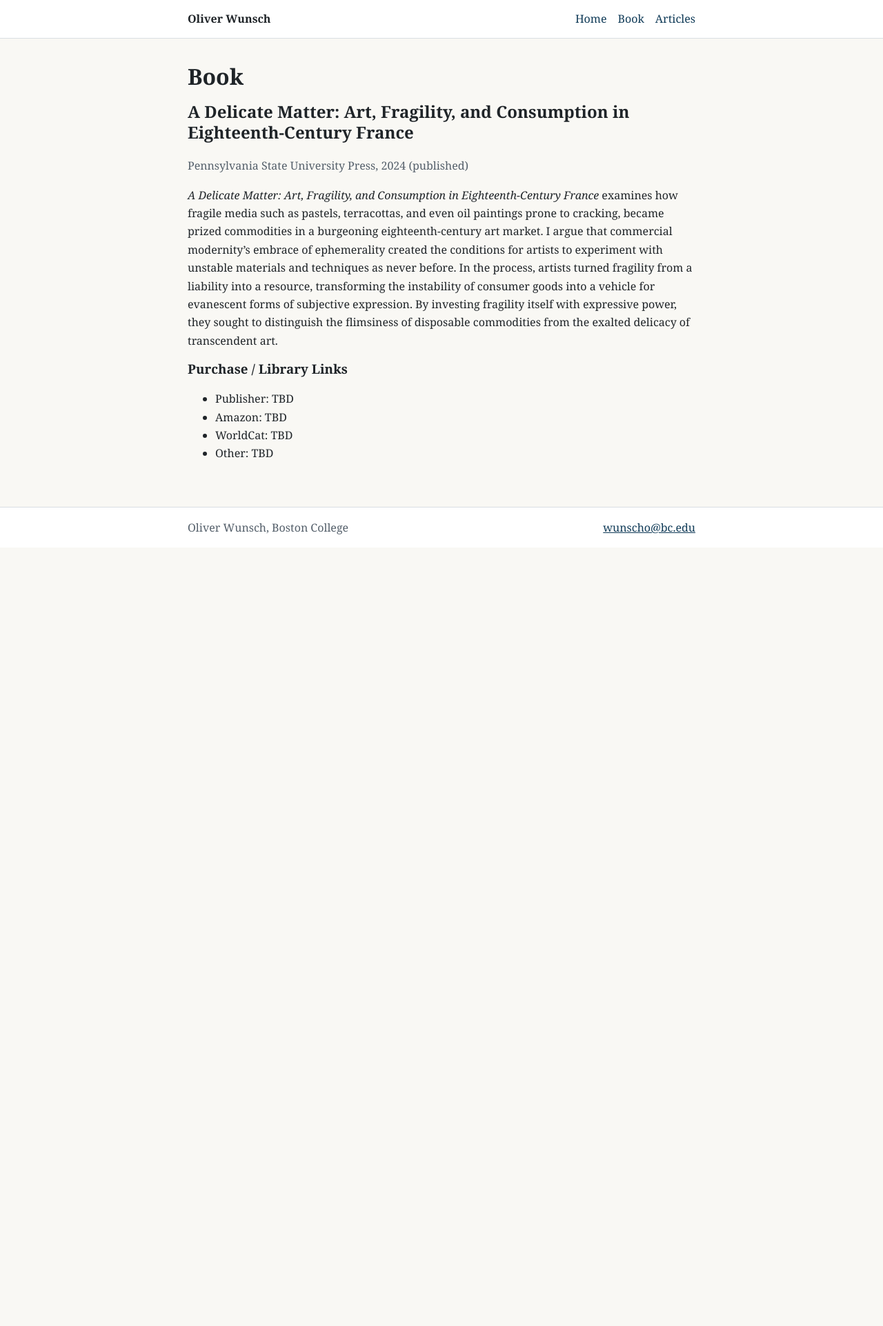
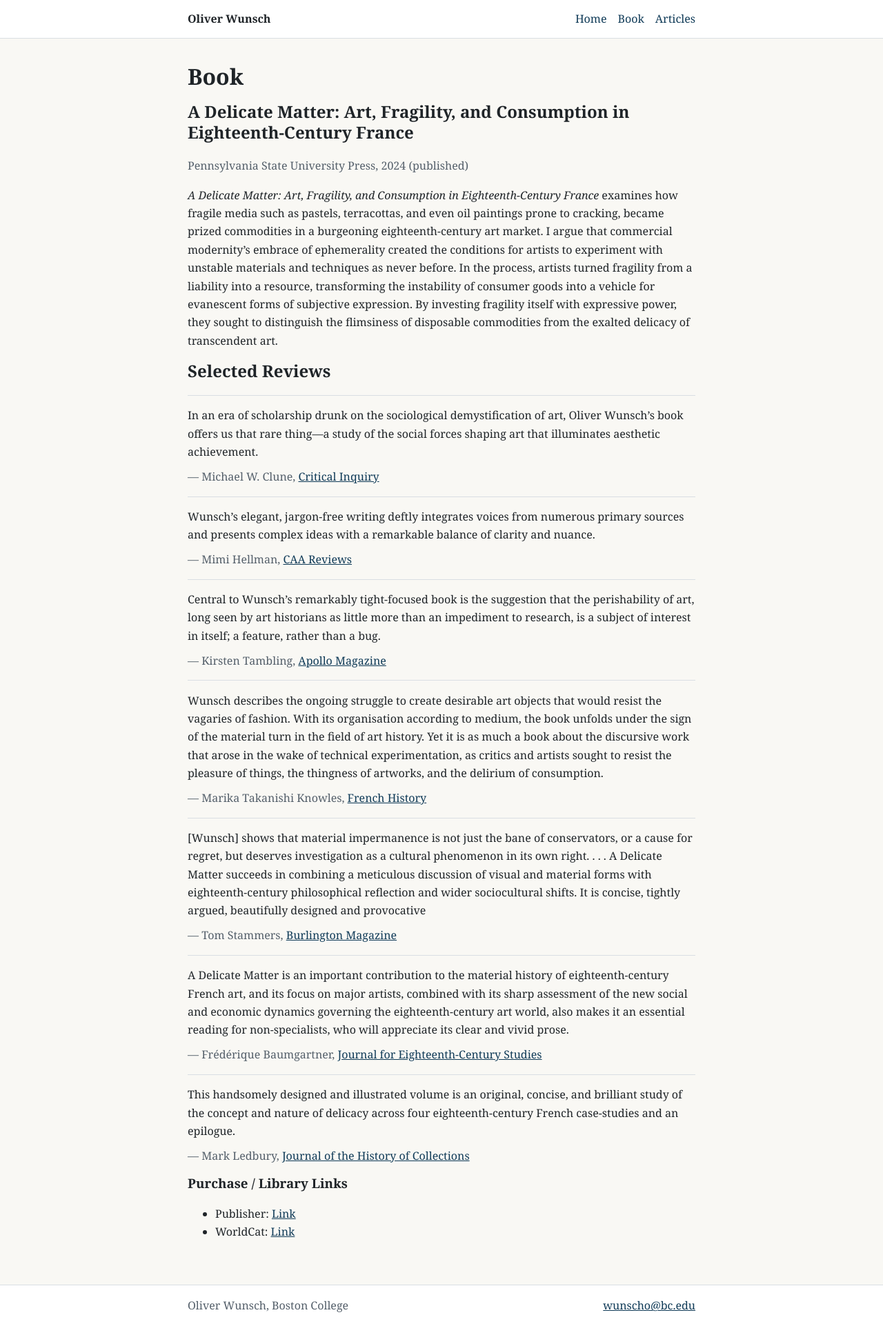
Before and after one commit to owunsch/owunsch.github.io, a Jekyll site: the page built from book.md, in a window 1280 px wide. Shown: the whole page at 69% size. Built offline with Jekyll 4.4.1, drawn with Linux system fonts in a browser that asks for light colours; before the commit the page ends 900 px from its top, so only the background shows below that.

Commit message:
Reviews and links for book

```diff
--- a/_config.yml
+++ b/_config.yml
@@ -38,7 +38,5 @@ book:
   description: >-
     *A Delicate Matter: Art, Fragility, and Consumption in Eighteenth-Century France* examines how fragile media such as pastels, terracottas, and even oil paintings prone to cracking, became prized commodities in a burgeoning eighteenth-century art market. I argue that commercial modernity’s embrace of ephemerality created the conditions for artists to experiment with unstable materials and techniques as never before. In the process, artists turned fragility from a liability into a resource, transforming the instability of consumer goods into a vehicle for evanescent forms of subjective expression. By investing fragility itself with expressive power, they sought to distinguish the flimsiness of disposable commodities from the exalted delicacy of transcendent art.
   links:
-    publisher: ""
-    amazon: ""
-    worldcat: ""
-    other: []
+    publisher: "http://psupress.org/books/titles/978-0-271-09528-8.html"
+    worldcat: "https://search.worldcat.org/title/1382235293"
--- a/assets/css/main.css
+++ b/assets/css/main.css
@@ -148,6 +148,25 @@ h1 {
   background: var(--surface);
 }
 
+.reviews-list {
+  margin-top: 1.25rem;
+}
+
+.review-item {
+  padding: 0.95rem 0;
+  border-top: 1px solid var(--line);
+}
+
+.review-item blockquote {
+  margin: 0;
+  padding: 0;
+}
+
+.review-attribution {
+  margin: 0.6rem 0 0;
+  color: var(--muted);
+}
+
 .footer-wrap {
   display: flex;
   flex-wrap: wrap;
--- a/book.md
+++ b/book.md
@@ -1,6 +1,35 @@
 ---
 title: Book
 permalink: /book/
+reviews:
+  - quote: "In an era of scholarship drunk on the sociological demystification of art, Oliver Wunsch’s book offers us that rare thing—a study of the social forces shaping art that illuminates aesthetic achievement."
+    reviewer: "Michael W. Clune"
+    publication: "Critical Inquiry"
+    url: "https://criticalinquiry.uchicago.edu/michael_clune_reviews_a_delicate_matter/"
+  - quote: "Wunsch’s elegant, jargon-free writing deftly integrates voices from numerous primary sources and presents complex ideas with a remarkable balance of clarity and nuance."
+    reviewer: "Mimi Hellman"
+    publication: "CAA Reviews"
+    url: "https://www.caareviews.org/reviews/4255"
+  - quote: "Central to Wunsch’s remarkably tight-focused book is the suggestion that the perishability of art, long seen by art historians as little more than an impediment to research, is a subject of interest in itself; a feature, rather than a bug."
+    reviewer: "Kirsten Tambling"
+    publication: "Apollo Magazine"
+    url: "https://apollo-magazine.com/delicate-matter-18th-century-french-art-oliver-wunsch-review/"
+  - quote: "Wunsch describes the ongoing struggle to create desirable art objects that would resist the vagaries of fashion. With its organisation according to medium, the book unfolds under the sign of the material turn in the field of art history. Yet it is as much a book about the discursive work that arose in the wake of technical experimentation, as critics and artists sought to resist the pleasure of things, the thingness of artworks, and the delirium of consumption."
+    reviewer: "Marika Takanishi Knowles"
+    publication: "French History"
+    url: "https://academic.oup.com/fh/article-abstract/38/4/510/7821507?redirectedFrom=fulltext"
+  - quote: "[Wunsch] shows that material impermanence is not just the bane of conservators, or a cause for regret, but deserves investigation as a cultural phenomenon in its own right. . . . A Delicate Matter succeeds in combining a meticulous discussion of visual and material forms with eighteenth-century philosophical reflection and wider sociocultural shifts. It is concise, tightly argued, beautifully designed and provocative"
+    reviewer: "Tom Stammers"
+    publication: "Burlington Magazine"
+    url: "https://www.burlington.org.uk/archive/back-issues/202412"
+  - quote: "A Delicate Matter is an important contribution to the material history of eighteenth-century French art, and its focus on major artists, combined with its sharp assessment of the new social and economic dynamics governing the eighteenth-century art world, also makes it an essential reading for non-specialists, who will appreciate its clear and vivid prose."
+    reviewer: "Frédérique Baumgartner"
+    publication: "Journal for Eighteenth-Century Studies"
+    url: "https://doi.org/10.1111/1754-0208.12978"
+  - quote: "This handsomely designed and illustrated volume is an original, concise, and brilliant study of the concept and nature of delicacy across four eighteenth-century French case-studies and an epilogue."
+    reviewer: "Mark Ledbury"
+    publication: "Journal of the History of Collections"
+    url: "https://academic.oup.com/jhc/advance-article-abstract/doi/10.1093/jhc/fhaf039/8371856"
 ---
 # Book
 
@@ -14,9 +43,20 @@ permalink: /book/
 Brief description placeholder. Add a short summary of the book's argument and scope.
 {% endif %}
 
+{% if page.reviews and page.reviews.size > 0 %}
+## Selected Reviews
+
+<section class="reviews-list" aria-label="Selected reviews">
+  {% for review in page.reviews %}
+    <article class="review-item">
+      <blockquote>{{ review.quote }}</blockquote>
+      <p class="review-attribution">&mdash; {{ review.reviewer }}, <a href="{{ review.url }}" target="_blank" rel="noopener noreferrer">{{ review.publication }}</a></p>
+    </article>
+  {% endfor %}
+</section>
+{% endif %}
+
 ### Purchase / Library Links
 
 - Publisher: {% if site.book.links.publisher != "" %}[Link]({{ site.book.links.publisher }}){% else %}TBD{% endif %}
-- Amazon: {% if site.book.links.amazon != "" %}[Link]({{ site.book.links.amazon }}){% else %}TBD{% endif %}
 - WorldCat: {% if site.book.links.worldcat != "" %}[Link]({{ site.book.links.worldcat }}){% else %}TBD{% endif %}
-- Other: {% if site.book.links.other and site.book.links.other.size > 0 %}{% for item in site.book.links.other %}[{{ item.label }}]({{ item.url }}) {% endfor %}{% else %}TBD{% endif %}
```
